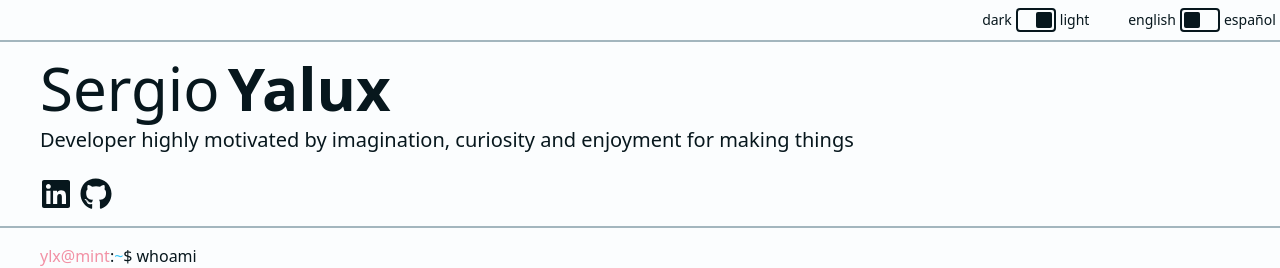
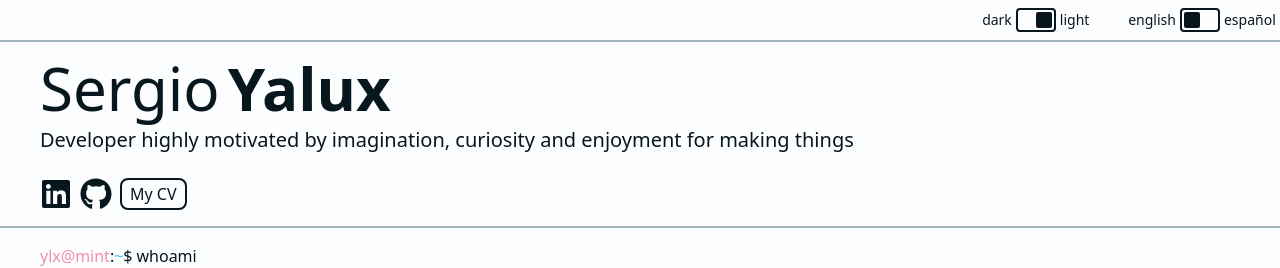
Before and after one commit to CrgioYalux/portfolio, a React (Vite) app: page / in a window 1280 px wide. Shown: the top 268 px of the page. Built offline with nearby package versions, Linux system fonts and the light colour scheme.

Commit message:
feat: add CV & button to Introduction section to download it

```diff
--- a/src/i18n/index.ts
+++ b/src/i18n/index.ts
@@ -14,6 +14,16 @@ const i18n = {
             subtext: {
                 'spanish': 'Desarrollador altamente motivado por la imaginación, curiosidad y el disfrute por crear',
                 'english': 'Developer highly motivated by imagination, curiosity and enjoyment for making things',
+            },
+            CV: {
+                button: {
+                    'spanish': 'Mi CV',
+                    'english': 'My CV',
+                },
+                filename: {
+                    'spanish': '/SergioYalux_CV_Spanish.pdf',
+                    'english': '/SergioYalux_CV_English.pdf',
+                },
             },
         },
         console: {
--- a/src/pages/Home/sections/Introduction.tsx
+++ b/src/pages/Home/sections/Introduction.tsx
@@ -24,6 +24,9 @@ const Introduction: React.FC = () => {
 				<a href="https://github.com/CrgioYalux" target='_blank'>
 					<GithubIcon className='h-8 w-8 fill-current' />
 				</a>
+				<a href={i18n.section.introduction.CV.filename[value.language.current]} download className='font-medium cursor-pointer border-2 border-current rounded-lg py-0.5 px-2'>
+					{i18n.section.introduction.CV.button[value.language.current]}
+				</a>
 			</div>
 		</div>
 	);
```
Also changed, not shown: 2 other files (tests, documents, lock files or other folders).
